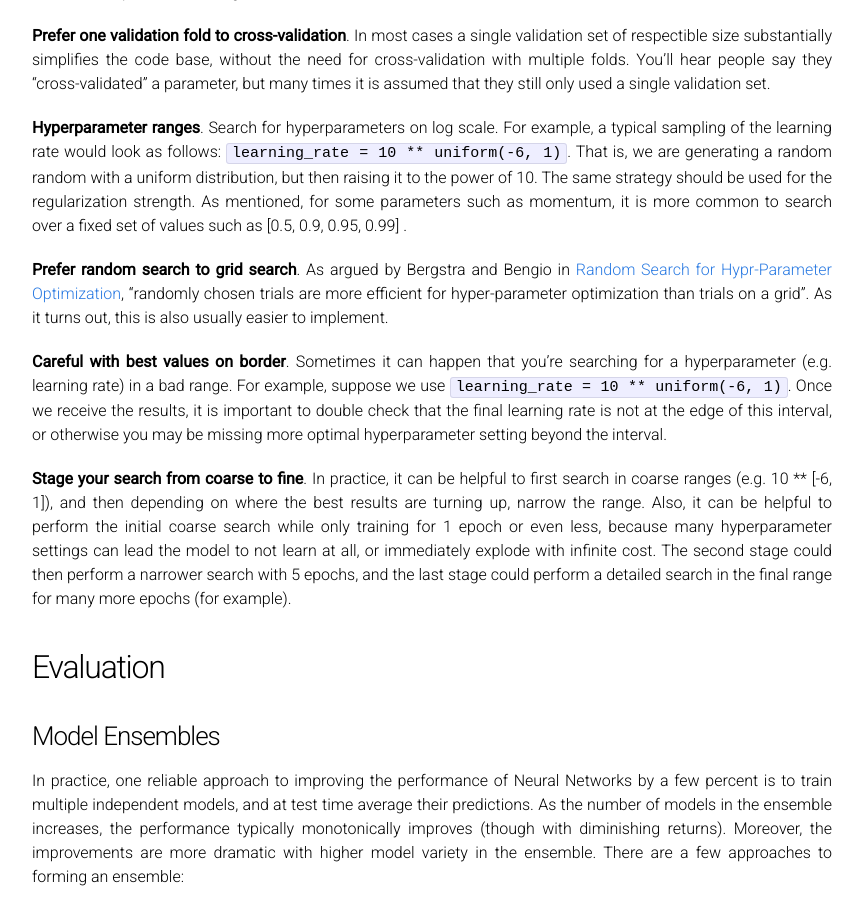
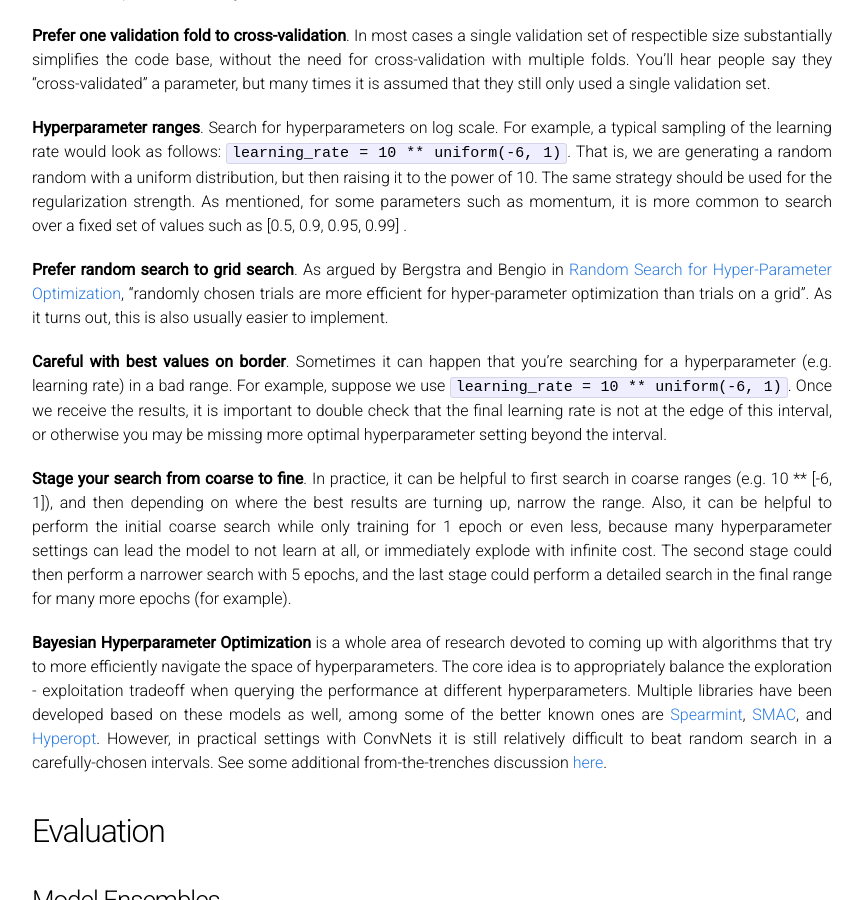
Before and after one commit to cs231n/cs231n.github.io, a Jekyll site: the page built from neural-networks-3.md, in a window 1280 px wide and 900 px high, scrolled down 11720 px. Shown: the whole window, without its empty margins (208-1071 px from the left). Built offline with Jekyll 4.4.1, drawn with Linux system fonts in a browser that asks for light colours; Markdown is read by kramdown in place of the engine named in the settings; formulas are drawn with MathJax 3.

Commit message:
tweaking section

```diff
--- a/neural-networks-3.md
+++ b/neural-networks-3.md
@@ -288,11 +288,13 @@ But as saw, there are many more relatively less sensitive hyperparameters, for e
 
 **Hyperparameter ranges**. Search for hyperparameters on log scale. For example, a typical sampling of the learning rate would look as follows: `learning_rate = 10 ** uniform(-6, 1)`. That is, we are generating a random random with a uniform distribution, but then raising it to the power of 10. The same strategy should be used for the regularization strength. As mentioned, for some parameters such as momentum, it is more common to search over a fixed set of values such as [0.5, 0.9, 0.95, 0.99] .
 
-**Prefer random search to grid search**. As argued by Bergstra and Bengio in [Random Search for Hypr-Parameter Optimization](http://www.jmlr.org/papers/volume13/bergstra12a/bergstra12a.pdf), "randomly chosen trials are more efficient for hyper-parameter optimization than trials on a grid". As it turns out, this is also usually easier to implement.
+**Prefer random search to grid search**. As argued by Bergstra and Bengio in [Random Search for Hyper-Parameter Optimization](http://www.jmlr.org/papers/volume13/bergstra12a/bergstra12a.pdf), "randomly chosen trials are more efficient for hyper-parameter optimization than trials on a grid". As it turns out, this is also usually easier to implement.
 
 **Careful with best values on border**. Sometimes it can happen that you're searching for a hyperparameter (e.g. learning rate) in a bad range. For example, suppose we use `learning_rate = 10 ** uniform(-6, 1)`. Once we receive the results, it is important to double check that the final learning rate is not at the edge of this interval, or otherwise you may be missing more optimal hyperparameter setting beyond the interval.
 
 **Stage your search from coarse to fine**. In practice, it can be helpful to first search in coarse ranges (e.g. 10 ** [-6, 1]), and then depending on where the best results are turning up, narrow the range. Also, it can be helpful to perform the initial coarse search while only training for 1 epoch or even less, because many hyperparameter settings can lead the model to not learn at all, or immediately explode with infinite cost. The second stage could then perform a narrower search with 5 epochs, and the last stage could perform a detailed search in the final range for many more epochs (for example).
+
+**Bayesian Hyperparameter Optimization** is a whole area of research devoted to coming up with algorithms that try to more efficiently navigate the space of hyperparameters. The core idea is to appropriately balance the exploration - exploitation tradeoff when querying the performance at different hyperparameters. Multiple libraries have been developed based on these models as well, among some of the better known ones are [Spearmint](https://github.com/JasperSnoek/spearmint), [SMAC](http://www.cs.ubc.ca/labs/beta/Projects/SMAC/), and [Hyperopt](http://jaberg.github.io/hyperopt/). However, in practical settings with ConvNets it is still relatively difficult to beat random search in a carefully-chosen intervals. See some additional from-the-trenches discussion [here](http://nlpers.blogspot.com/2014/10/hyperparameter-search-bayesian.html).
 
 <a name='eval'></a>
 ## Evaluation
```
